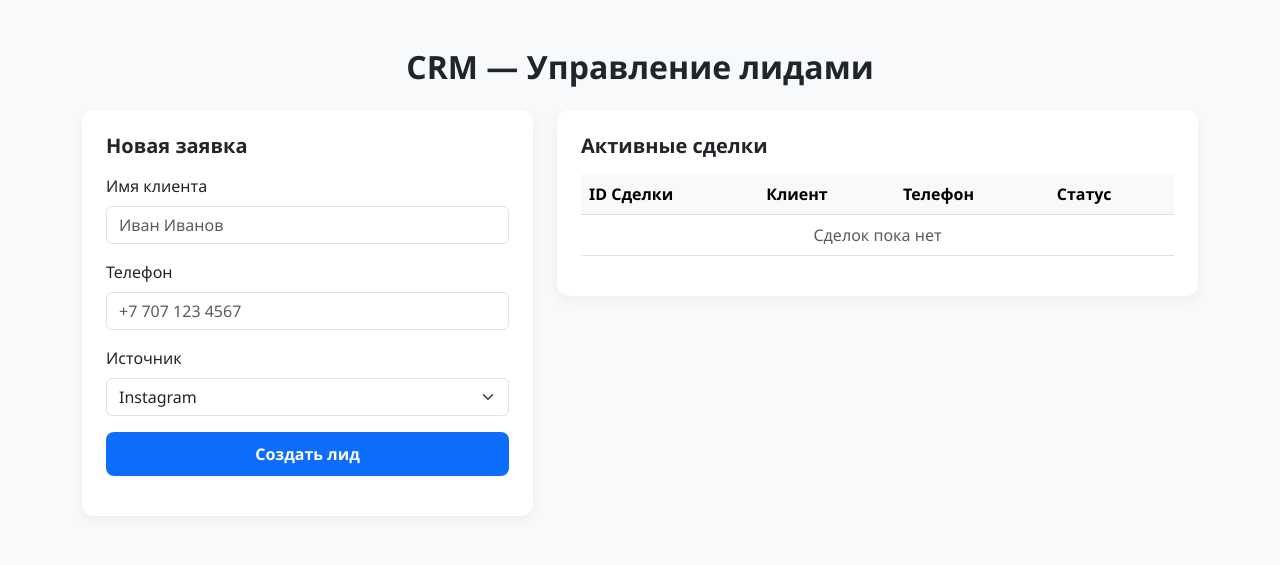
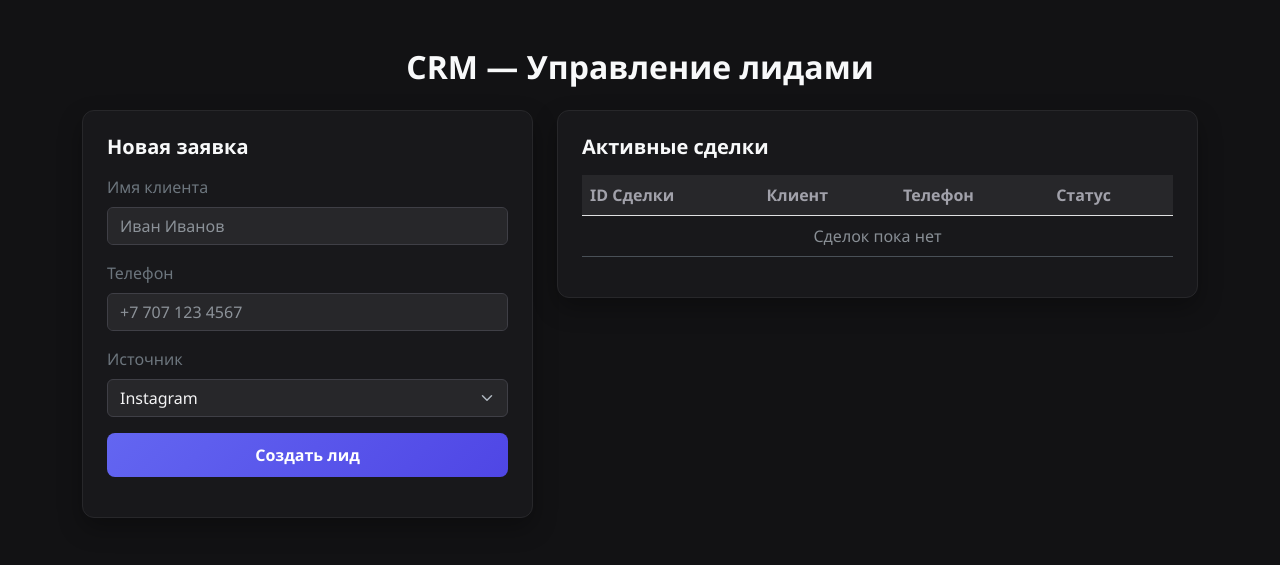
Before and after one commit to Milanaaa38363/lead-receiver-api, a FastAPI app: page / in a window 1280 px wide. Shown: the top 565 px of the page. Run offline with FastAPI, Linux system fonts and the light colour scheme; data that the repository does not hold is empty.

Commit message:
Update index.html

```diff
--- a/templates/index.html
+++ b/templates/index.html
@@ -1,47 +1,84 @@
 <!DOCTYPE html>
-<html lang="ru">
+<html lang="ru" data-bs-theme="dark">
 <head>
     <meta charset="UTF-8">
     <meta name="viewport" content="width=device-width, initial-scale=1.0">
     <title>Lead Management System</title>
     <link href="https://cdn.jsdelivr.net/npm/bootstrap@5.3.0/dist/css/bootstrap.min.css" rel="stylesheet">
     <style>
-        body { background-color: #f8f9fa; font-family: 'Segoe UI', Tahoma, Geneva, Verdana, sans-serif; }
-        .card { border-radius: 12px; border: none; box-shadow: 0 4px 12px rgba(0,0,0,0.05); }
-        .btn-primary { background-color: #0d6efd; border: none; border-radius: 8px; padding: 10px 20px; }
+        body {
+            background-color: #121214;
+            color: #e4e4e7;
+            font-family: 'Segoe UI', Tahoma, Geneva, Verdana, sans-serif;
+        }
+        .card {
+            background-color: #18181b;
+            border: 1px solid #27272a;
+            border-radius: 12px;
+            box-shadow: 0 10px 25px rgba(0,0,0,0.3);
+        }
+        .form-control, .form-select {
+            background-color: #27272a;
+            border: 1px solid #3f3f46;
+            color: #f4f4f5;
+        }
+        .form-control:focus, .form-select:focus {
+            background-color: #27272a;
+            border-color: #6366f1;
+            color: #ffffff;
+            box-shadow: 0 0 0 0.25rem rgba(99, 102, 241, 0.25);
+        }
+        .btn-primary {
+            background: linear-gradient(135deg, #6366f1, #4f46e5);
+            border: none;
+            border-radius: 8px;
+            padding: 10px 20px;
+        }
+        .btn-primary:hover {
+            background: linear-gradient(135deg, #4f46e5, #4338ca);
+        }
+        .table {
+            --bs-table-bg: transparent;
+            --bs-table-color: #e4e4e7;
+        }
+        .table-light {
+            --bs-table-bg: #27272a;
+            --bs-table-color: #a1a1aa;
+        }
 
-        /* Анимация подсветки для строки */
+        /* Анимация тёмно-зеленого неонового свечения */
         @keyframes highlightAnimation {
-            0% { background-color: #d1e7dd; transform: scale(1.01); }
-            50% { background-color: #a3cfbb; }
-            100% { background-color: transparent; transform: scale(1); }
+            0% { background-color: rgba(16, 185, 129, 0.35); }
+            50% { background-color: rgba(16, 185, 129, 0.2); }
+            100% { background-color: transparent; }
         }
 
         .highlight-row {
             animation: highlightAnimation 3s ease-in-out;
+            border-left: 4px solid #10b981;
         }
     </style>
 </head>
 <body class="py-5">
     <div class="container">
-        <h2 class="fw-bold mb-4 text-center">CRM — Управление лидами</h2>
+        <h2 class="fw-bold mb-4 text-center text-light">CRM — Управление лидами</h2>
 
         <div class="row g-4">
             <!-- Форма отправки -->
             <div class="col-md-5">
                 <div class="card p-4">
-                    <h5 class="fw-bold mb-3">Новая заявка</h5>
+                    <h5 class="fw-bold mb-3 text-light">Новая заявка</h5>
                     <form id="leadForm">
                         <div class="mb-3">
-                            <label class="form-label">Имя клиента</label>
+                            <label class="form-label text-secondary">Имя клиента</label>
                             <input type="text" id="name" class="form-control" placeholder="Иван Иванов" required>
                         </div>
                         <div class="mb-3">
-                            <label class="form-label">Телефон</label>
+                            <label class="form-label text-secondary">Телефон</label>
                             <input type="text" id="phone" class="form-control" placeholder="+7 707 123 4567" required>
                         </div>
                         <div class="mb-3">
-                            <label class="form-label">Источник</label>
+                            <label class="form-label text-secondary">Источник</label>
                             <select id="source" class="form-select">
                                 <option value="Instagram">Instagram</option>
                                 <option value="Website">Сайт</option>
@@ -57,7 +94,7 @@
             <!-- Таблица сделок -->
             <div class="col-md-7">
                 <div class="card p-4">
-                    <h5 class="fw-bold mb-3">Активные сделки</h5>
+                    <h5 class="fw-bold mb-3 text-light">Активные сделки</h5>
                     <div class="table-responsive">
                         <table class="table table-hover align-middle">
                             <thead class="table-light">
@@ -90,21 +127,20 @@
                 return;
             }
 
-            // Если передали ID сделки, помещаем её на самую верхнюю строчку
             if (highlightDealId) {
                 deals.sort((a, b) => (String(a.id) === String(highlightDealId) ? -1 : String(b.id) === String(highlightDealId) ? 1 : 0));
             }
 
             deals.forEach(d => {
                 const isTarget = highlightDealId && String(d.id) === String(highlightDealId);
-                const rowClass = isTarget ? 'highlight-row table-success' : '';
+                const rowClass = isTarget ? 'highlight-row' : '';
 
                 table.innerHTML += `
                     <tr id="deal-row-${d.id}" class="${rowClass}">
-                        <td class="fw-bold">#${String(d.id).slice(0, 8)}</td>
+                        <td class="fw-bold text-indigo" style="color: #818cf8;">#${String(d.id).slice(0, 8)}</td>
                         <td>${d.client ? d.client.name : '—'}</td>
-                        <td>${d.client ? d.client.phone_normalized : '—'}</td>
-                        <td><span class="badge bg-success-subtle text-success border border-success-subtle px-2 py-1">${d.status}</span></td>
+                        <td class="text-secondary">${d.client ? d.client.phone_normalized : '—'}</td>
+                        <td><span class="badge bg-emerald-subtle text-emerald border border-emerald px-2 py-1" style="background: rgba(16, 185, 129, 0.1); color: #34d399; border-color: rgba(16, 185, 129, 0.3) !important;">${d.status}</span></td>
                     </tr>
                 `;
             });
@@ -129,12 +165,11 @@
             const data = await res.json();
 
             if (res.ok) {
-                alertBox.innerHTML = `<div class="alert alert-success py-2 mb-0">${data.message}</div>`;
+                alertBox.innerHTML = `<div class="alert alert-success py-2 mb-0" style="background: rgba(16, 185, 129, 0.15); color: #34d399; border-color: rgba(16, 185, 129, 0.3);">${data.message}</div>`;
                 document.getElementById('leadForm').reset();
-                // Передаем deal_id для закрепления сверху и зеленой вспышки
                 loadDeals(data.deal_id);
             } else {
-                alertBox.innerHTML = `<div class="alert alert-danger py-2 mb-0">${data.detail[0]?.msg || 'Ошибка ввода'}</div>`;
+                alertBox.innerHTML = `<div class="alert alert-danger py-2 mb-0" style="background: rgba(239, 68, 68, 0.15); color: #f87171; border-color: rgba(239, 68, 68, 0.3);">${data.detail[0]?.msg || 'Ошибка ввода'}</div>`;
             }
         });
 
```
